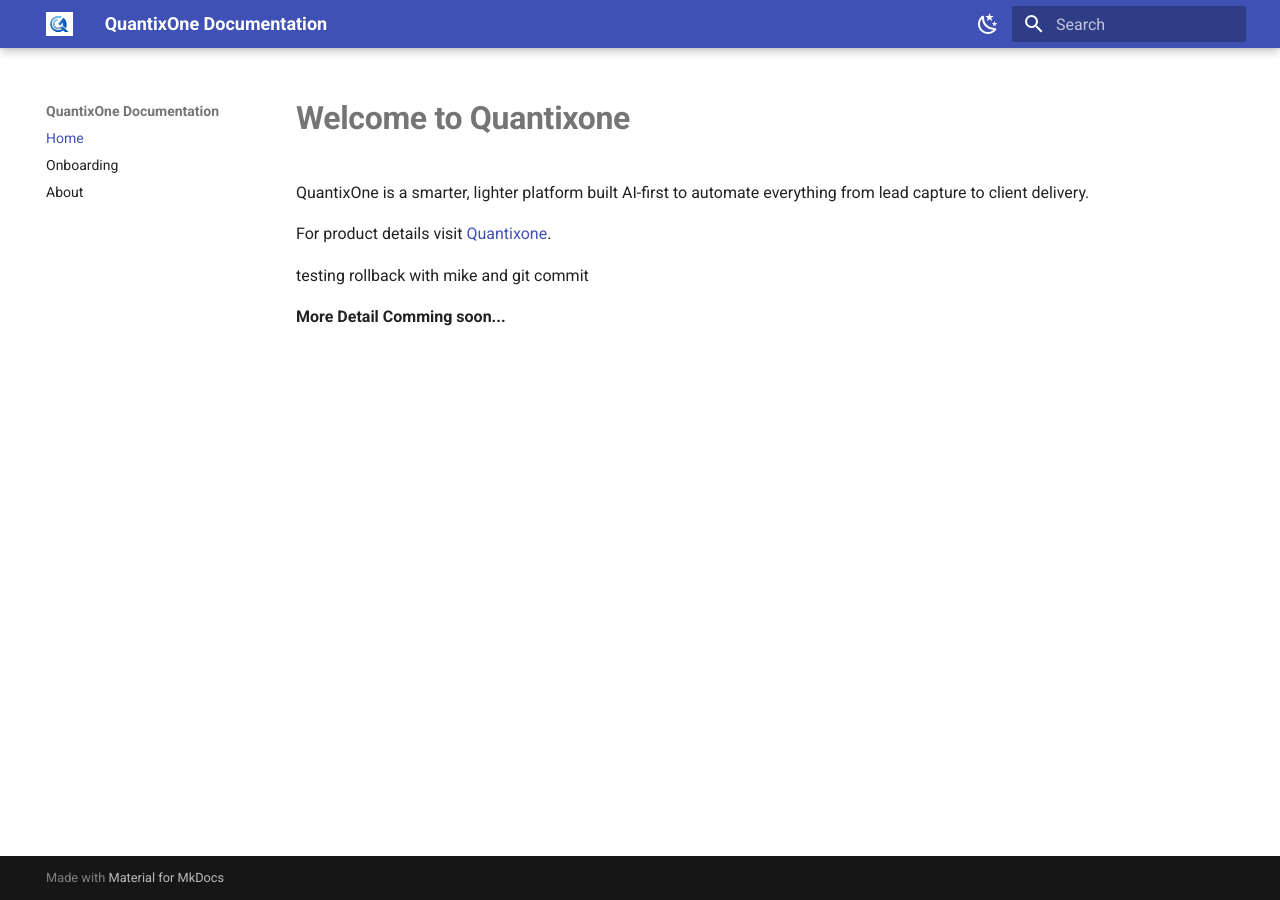
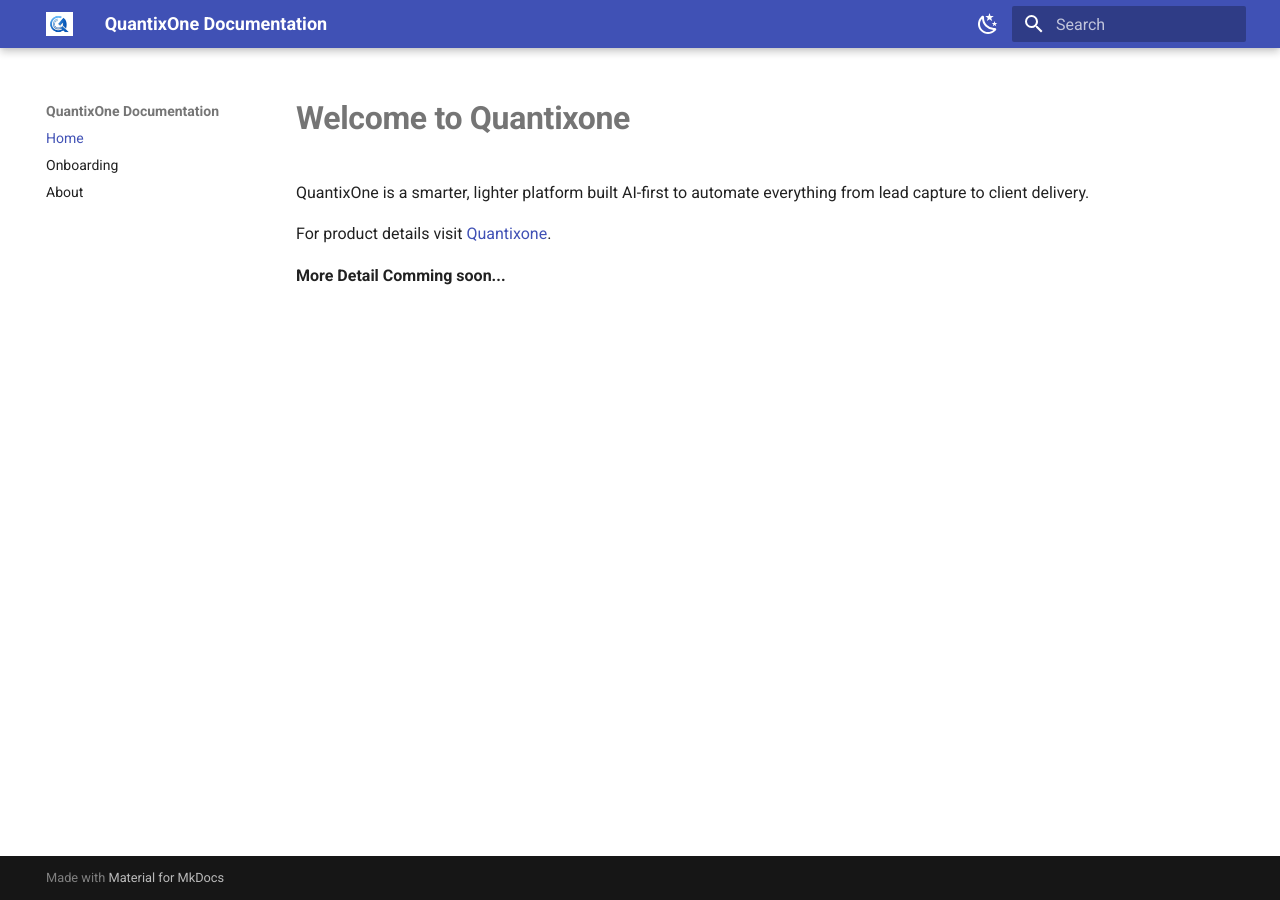
Before and after one commit to Thulasiramtejavegi/Quantixone-document, an MkDocs documentation site: the page built from docs/index.md, in a window 1280 px wide. Built offline with MkDocs 1.6.1 and Material for MkDocs 9.7.7, drawn with Linux system fonts in a browser that asks for light colours.

Commit message:
removed the testing line

```diff
--- a/docs/index.md
+++ b/docs/index.md
@@ -4,6 +4,4 @@
 
 For product details visit [Quantixone](https://quantixone.com/).
 
-testing rollback with mike and git commit
-
 **More Detail Comming soon...**
```
